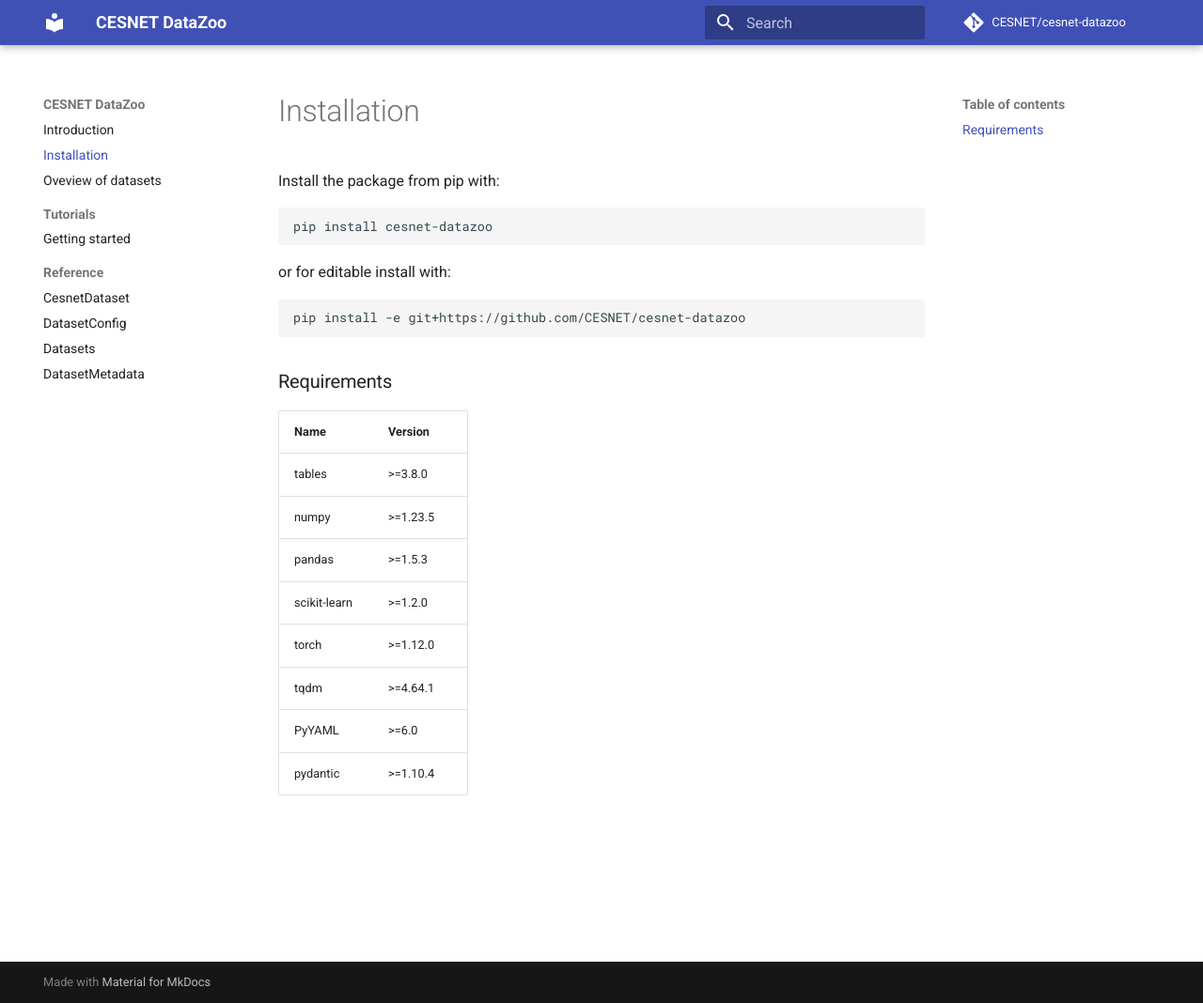
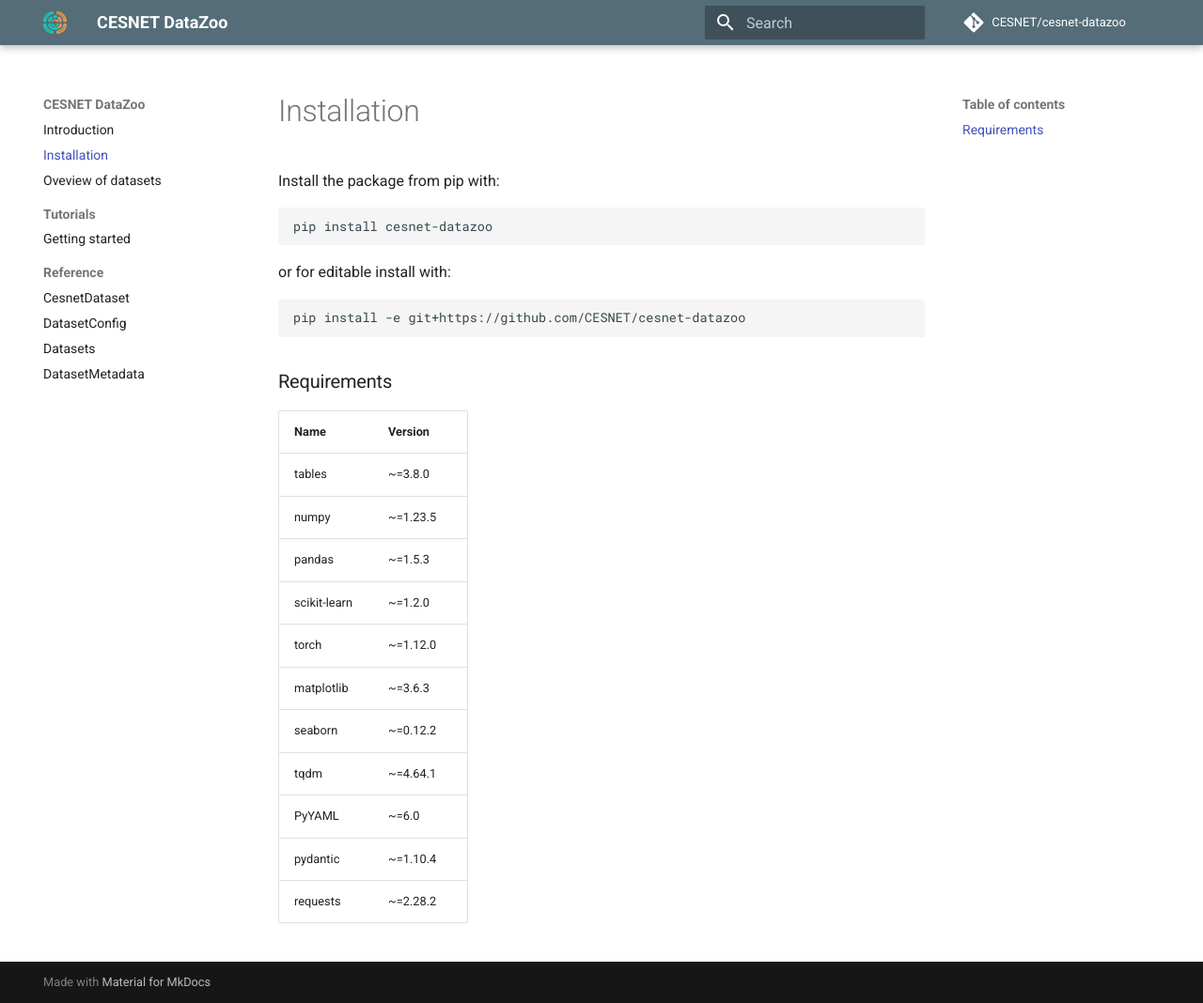
Before and after one commit to CESNET/cesnet-datazoo, an MkDocs documentation site: the page built from docs/installation.md, in a window 1280 px wide and 1068 px high. Shown: the whole window at 94% size. Built offline with MkDocs 1.6.1 and Material for MkDocs 9.7.7, drawn with Linux system fonts in a browser that asks for light colours; comment, search, counter and statistics services are not loaded.

```diff
--- a/docs/installation.md
+++ b/docs/installation.md
@@ -14,11 +14,14 @@ pip install -e git+https://github.com/CESNET/cesnet-datazoo
 
 | Name         | Version  |
 |--------------|----------|
-| tables       | >=3.8.0  |
-| numpy        | >=1.23.5 |
-| pandas       | >=1.5.3  |
-| scikit-learn | >=1.2.0  |
-| torch        | >=1.12.0 |
-| tqdm         | >=4.64.1 |
-| PyYAML       | >=6.0    |
-| pydantic     | >=1.10.4 |
+| tables       | ~=3.8.0  |
+| numpy        | ~=1.23.5 |
+| pandas       | ~=1.5.3  |
+| scikit-learn | ~=1.2.0  |
+| torch        | ~=1.12.0 |
+| matplotlib   | ~=3.6.3  |
+| seaborn      | ~=0.12.2 |
+| tqdm         | ~=4.64.1 |
+| PyYAML       | ~=6.0    |
+| pydantic     | ~=1.10.4 |
+| requests     | ~=2.28.2 |
--- a/mkdocs.yml
+++ b/mkdocs.yml
@@ -4,9 +4,12 @@ repo_url: https://github.com/CESNET/cesnet-datazoo
 
 theme:
   name: "material"
+  palette:
+    primary: blue grey
   features:
     - navigation.sections
-    # - toc.follow
+  logo: images/datazoo_logo.svg
+  favicon: images/datazoo_logo.svg
 
 plugins:
   - search
```
Also changed, not shown: README.md (+6 -4 lines), docs/getting_started.md (+2 -2 lines), pyproject.toml (+26 -16 lines), 3 other files.
